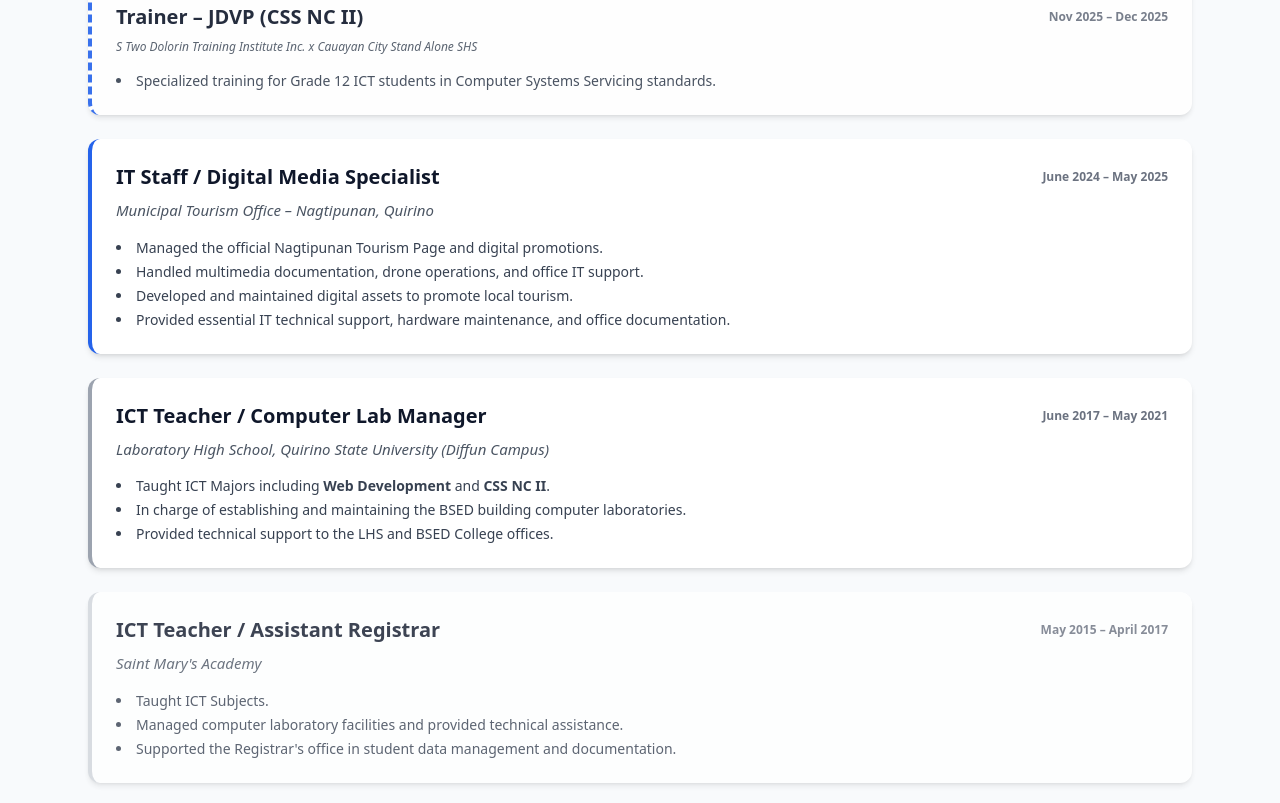
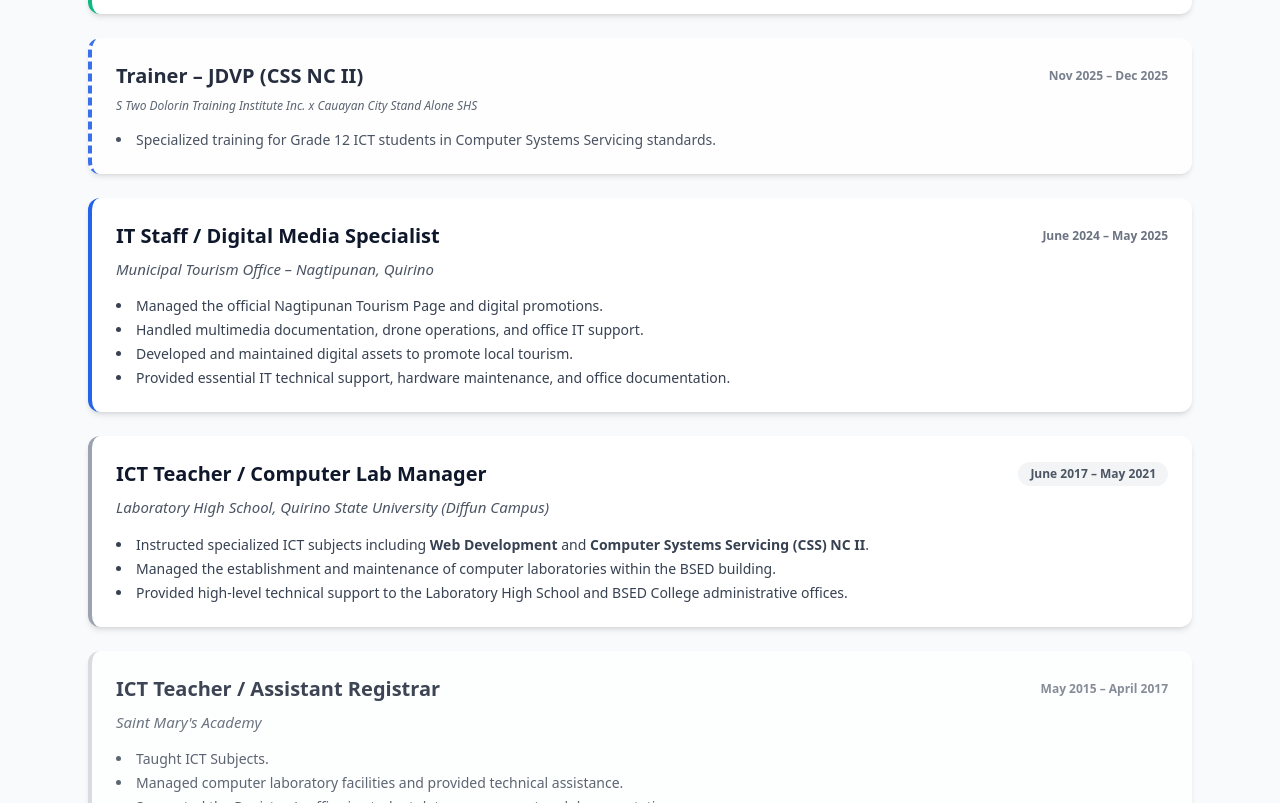
Before and after one commit to harleymarmacadaeg-star/portfolio, a plain HTML site: page index.html in a window 1280 px wide. Shown: the part 2572-3375 px from the top of the page. Drawn offline with nearby package versions, Linux system fonts and the light colour scheme.

Commit message:
Add files via upload

```diff
--- a/index.html
+++ b/index.html
@@ -45,8 +45,8 @@
   <div class="max-w-5xl mx-auto px-6">
     <h2 class="text-3xl font-bold text-center text-primary mb-8">Professional Summary</h2>
     <div class="bg-white rounded-xl shadow-md p-8 border-l-4 border-secondary">
-        <p class="text-lg leading-relaxed text-gray-700">
-          Bachelor of Science in Information Technology graduate and <strong>Licensed Professional Teacher (LPT)</strong>. I combine <strong>IT Support expertise</strong> (CSS NC II) with <strong>Modern Web Development</strong> (React.js, TailwindCSS, Supabase) to create efficient, enterprise-ready solutions. As a TM I certified trainer, I bring a structured and pedagogical approach to every software project I develop.
+      <p class="text-lg leading-relaxed text-gray-700 text-justify">
+        Bachelor of Science in Information Technology graduate and <strong>Licensed Professional Teacher (LPT)</strong> with a unique dual-expertise in hardware infrastructure and modern software development. I bridge the gap between <strong>IT Support (CSS NC II)</strong> and <strong>Modern Web Development (React.js, Tailwind CSS, Supabase)</strong> to build scalable, enterprise-ready applications. As a <strong>TM I Certified Trainer</strong>, I bring a structured, pedagogical approach to system design, ensuring that every digital solution I develop is as user-friendly as it is technically robust.
       </p>
     </div>
   </div>
@@ -168,13 +168,13 @@
       <div class="bg-white border-l-4 border-gray-400 rounded-xl shadow-md p-6">
   <div class="flex flex-col md:flex-row md:justify-between md:items-center mb-2">
     <h3 class="text-xl font-bold text-primary">ICT Teacher / Computer Lab Manager</h3>
-          <span class="text-gray-500 font-semibold text-xs">June 2017 – May 2021</span>
+    <span class="bg-gray-100 text-gray-600 font-bold text-xs px-3 py-1 rounded-full">June 2017 – May 2021</span>
   </div>
   <p class="text-gray-600 italic mb-4 font-medium">Laboratory High School, Quirino State University (Diffun Campus)</p>
-        <ul class="list-disc list-inside text-gray-700 text-sm space-y-1">
-          <li>Taught ICT Majors including <strong>Web Development</strong> and <strong>CSS NC II</strong>.</li>
-          <li>In charge of establishing and maintaining the BSED building computer laboratories.</li>
-          <li>Provided technical support to the LHS and BSED College offices.</li>
+  <ul class="list-disc list-inside text-gray-700 text-sm space-y-1 text-justify">
+    <li>Instructed specialized ICT subjects including <strong>Web Development</strong> and <strong>Computer Systems Servicing (CSS) NC II</strong>.</li>
+    <li>Managed the establishment and maintenance of computer laboratories within the BSED building.</li>
+    <li>Provided high-level technical support to the Laboratory High School and BSED College administrative offices.</li>
   </ul>
 </div>
 
```
Lines whose indentation alone changed are shown as unchanged.
